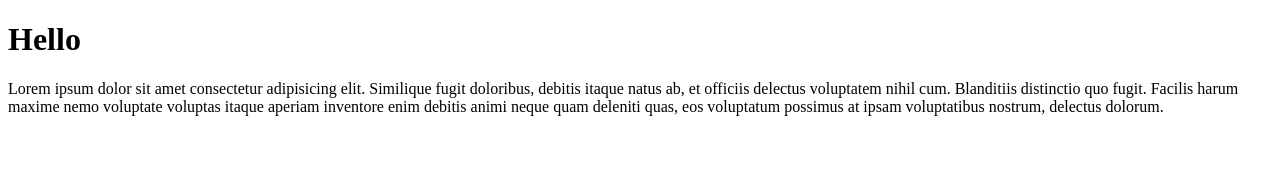
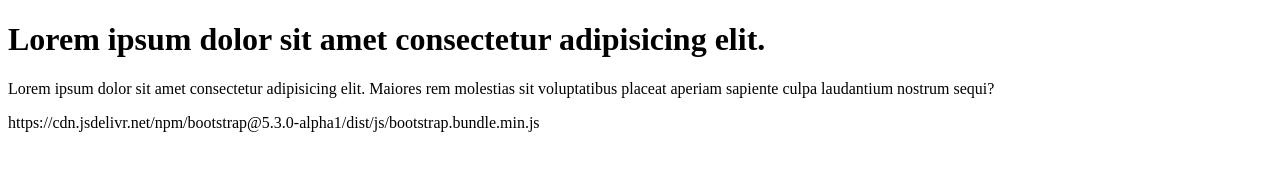
Before and after one commit to sahilhasan00/first-projects, a plain HTML site: page index.html in a window 1280 px wide. Drawn offline with Linux system fonts and the light colour scheme.

Commit message:
Update index.html

```diff
--- a/index.html
+++ b/index.html
@@ -8,8 +8,18 @@
 </head>
 <body>
 
-    <h1>Hello</h1>
-    <p>Lorem ipsum dolor sit amet consectetur adipisicing elit. Similique fugit doloribus, debitis itaque natus ab, et officiis delectus voluptatem nihil cum. Blanditiis distinctio quo fugit. Facilis harum maxime nemo voluptate voluptas itaque aperiam inventore enim debitis animi neque quam deleniti quas, eos voluptatum possimus at ipsam voluptatibus nostrum, delectus dolorum.</p>
-
+            <div class="row">
+                <div class="col-md-4">
+                    <div class="hero">
+                        <h1>Lorem ipsum dolor sit amet consectetur adipisicing elit.</h1>
+                        <p>Lorem ipsum dolor sit amet consectetur adipisicing elit. Maiores rem molestias sit voluptatibus placeat aperiam sapiente culpa laudantium nostrum sequi?</p>
+                    </div>
+                </div>
+            </div>
+        </div>
+    </section>
+    <link>
+        https://cdn.jsdelivr.net/npm/bootstrap@5.3.0-alpha1/dist/js/bootstrap.bundle.min.js
+    </link>
 </body>
 </html>
```
